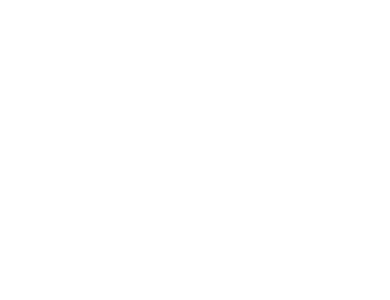
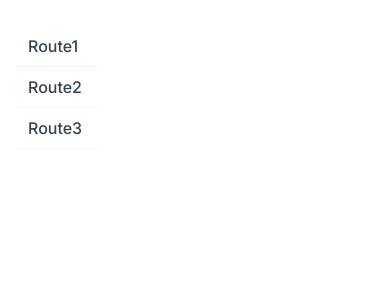
Before and after one commit to AkamalKazi/frontendtask, a Next.js app: page / in a window 390 px wide. Shown: the top 300 px of the page. Built offline with nearby package versions, Linux system fonts and the light colour scheme.

Commit message:
Update header.js

```diff
--- a/components/UI/header/header.js
+++ b/components/UI/header/header.js
@@ -8,7 +8,7 @@
         <nav className="bg-white border-gray-200 px-4 lg:px-6 py-2.5 dark:bg-gray-800">
           <div className="flex flex-wrap justify-center items-center mx-auto max-w-screen-xl">
             <div
-              className="hidden justify-between items-center w-full lg:flex lg:w-auto lg:order-1"
+              className="flex justify-between items-center w-full lg:flex lg:w-auto lg:order-1"
               id="mobile-menu-2"
             >
               <ul className="flex flex-col mt-4 font-medium lg:flex-row lg:space-x-8 lg:mt-0">
```
